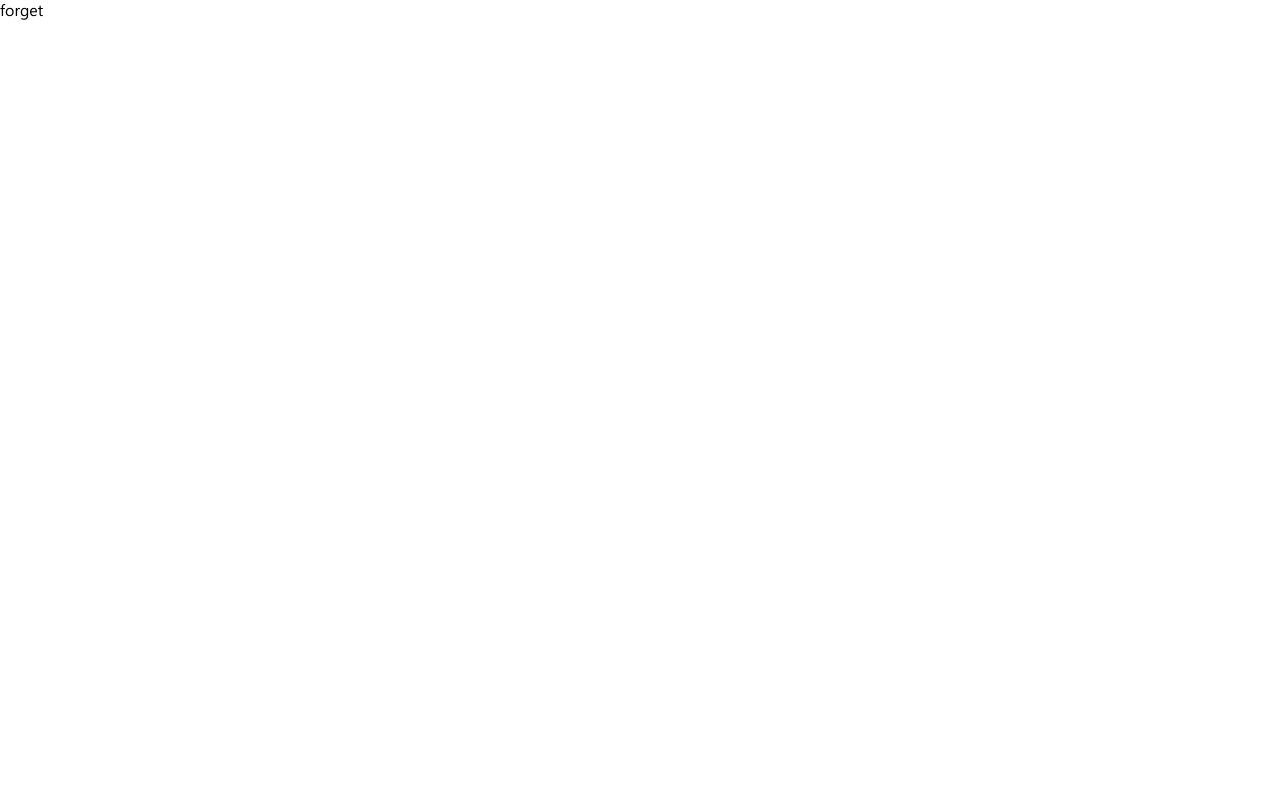
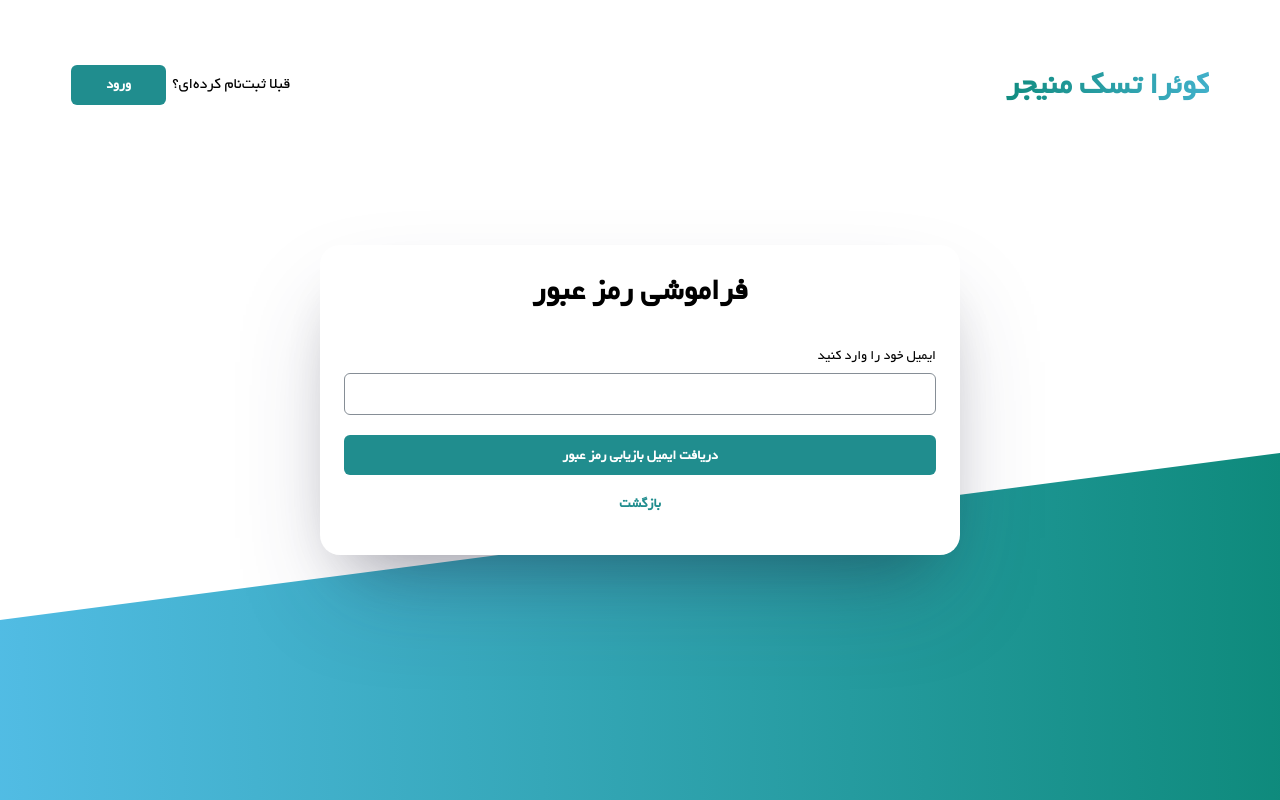
Before and after one commit to fall-Quera-front-end-bootcamp/DeltajsTodo, a React (Vite) app in the folder deltajstodo/: page /api/auth/forgetPassword in a window 1280 px wide. Built offline with nearby package versions, Linux system fonts and the light colour scheme.

Commit message:
complete layout components and add forgot page

```diff
--- a/deltajstodo/src/components/Buttons/FormButton.tsx
+++ b/deltajstodo/src/components/Buttons/FormButton.tsx
@@ -1,15 +1,24 @@
-import "../../dist/output.css";
+import '../../dist/output.css'
 
-function FormButton({ text }: { text: string }): JSX.Element {
+function FormButton({
+  text,
+  color,
+  ...props
+}: {
+  text: string
+  color: string
+  onClickFunction: any
+}): JSX.Element {
+  const textColor =
+    color === 'bg-brand-primary' ? 'text-[white]' : 'text-brand-primary'
   return (
     <button
-      className={
-        "bg-brand-primary text-[white] font-yekan font-extrabold text-[14px] leading-[19.73px] rounded-[6px] p-[10px] w-[100%] h-[40px] mt-6 mb-6"
-      }
+      className={`${color} ${textColor} font-yekan font-extrabold text-[14px] leading-[19.73px] rounded-[6px] p-[10px] w-[100%] h-[40px] mb-2`}
+      onClick={props.onClickFunction}
     >
       {text}
     </button>
-  );
+  )
 }
 
-export default FormButton;
+export default FormButton
--- a/deltajstodo/src/components/Buttons/HeaderButton.tsx
+++ b/deltajstodo/src/components/Buttons/HeaderButton.tsx
@@ -1,15 +1,22 @@
-import "../../dist/output.css";
+import '../../dist/output.css'
+import { NavLink } from 'react-router-dom'
 
-function HeaderButton({ text }: { text: string }): JSX.Element {
+function HeaderButton({
+  text,
+  src,
+}: {
+  text: string
+  src: string
+}): JSX.Element {
   return (
     <button
       className={
-        "bg-brand-primary text-[white] font-yekan font-extrabold text-[14px] leading-[19.73px] rounded-[6px] p-[10px] w-[95px] h-[40px] mr-[6px]"
+        'bg-brand-primary text-[white] font-yekan font-extrabold text-[14px] leading-[19.73px] rounded-[6px] p-[10px] w-[95px] h-[40px] mr-[6px]'
       }
     >
-      {text}
+      <NavLink to={src}>{text}</NavLink>
     </button>
-  );
+  )
 }
 
-export default HeaderButton;
+export default HeaderButton
--- a/deltajstodo/src/components/Card/AuthCard.tsx
+++ b/deltajstodo/src/components/Card/AuthCard.tsx
@@ -1,11 +1,11 @@
-import "../../dist/output.css";
+import '../../dist/output.css'
 
 function AuthCard({ children }: { children: any }): JSX.Element {
   return (
-    <div className="w-[100%] sm:w-[640px] h-[429px] bg-[white] p-6 rounded-[20px]">
+    <div className="w-[100%] sm:w-[640px] bg-[white] p-6 rounded-[20px] shadow-card">
       {children}
     </div>
-  );
+  )
 }
 
-export default AuthCard;
+export default AuthCard
--- a/deltajstodo/src/components/Input/Input.tsx
+++ b/deltajstodo/src/components/Input/Input.tsx
@@ -1,9 +1,12 @@
-import "../../dist/output.css";
+import '../../dist/output.css'
 
 function Input({ name, type }: { name: string; type: string }): JSX.Element {
   return (
-    <div dir="rtl">
-      <label htmlFor="" className="block font-yekan font-normal text-[14px] leading-[19.73px] mb-2">
+    <div dir="rtl" className="mb-5">
+      <label
+        htmlFor=""
+        className="block font-yekan font-normal text-[14px] leading-[19.73px] mb-2"
+      >
         {name}
       </label>
       <input
@@ -11,7 +14,7 @@ function Input({ name, type }: { name: string; type: string }): JSX.Element {
         className="w-[100%] bg-[white] rounded-[6px] border-solid border-[1px] border-gray-primary p-2"
       />
     </div>
-  );
+  )
 }
 
-export default Input;
+export default Input
--- a/deltajstodo/src/components/Svg/AuthSvg.tsx
+++ b/deltajstodo/src/components/Svg/AuthSvg.tsx
@@ -1,10 +1,19 @@
-import "../../dist/output.css";
+import '../../dist/output.css'
 
 function AuthSvg(): JSX.Element {
   return (
     <div className="fixed bottom-0 w-[100%] h-[60vh] z-[-1000]">
-      <svg width="100%" height="100%" viewBox="0 0 100% 100%" fill="none" xmlns="http://www.w3.org/2000/svg">
-        <path d="M0 700 L0 300 L2000 0 L2000 700 Z" fill="url(#paint0_linear_0_214)" />
+      <svg
+        width="100%"
+        height="100%"
+        viewBox="0 0 100% 100%"
+        fill="none"
+        xmlns="http://www.w3.org/2000/svg"
+      >
+        <path
+          d="M0 700 L0 300 L2300 0 L2300 700 Z"
+          fill="url(#paint0_linear_0_214)"
+        />
         <defs>
           <linearGradient
             id="paint0_linear_0_214"
@@ -20,7 +29,7 @@ function AuthSvg(): JSX.Element {
         </defs>
       </svg>
     </div>
-  );
+  )
 }
 
-export default AuthSvg;
+export default AuthSvg
--- a/deltajstodo/src/components/layout/Header.tsx
+++ b/deltajstodo/src/components/layout/Header.tsx
@@ -1,31 +1,31 @@
 /* eslint-disable tailwindcss/no-custom-classname */
 /* eslint-disable tailwindcss/no-contradicting-classname */
 import '../../dist/output.css'
+import HeaderButton from '../Buttons/HeaderButton'
 
-function Header (): JSX.Element {
+function Header({
+  buttonText,
+  linkText,
+  linkSrc,
+}: {
+  buttonText: string
+  linkText: string
+  linkSrc: string
+}): JSX.Element {
   return (
     <div
       dir="rtl"
-      className="fixed top-[7.8125%] flex w-[88.88%] flex-col items-center justify-between sm:flex-row"
+      className="fixed top-[7.8125%] flex w-[88.88%] flex-col items-center justify-between sm:flex-row "
     >
       <h1 className="bg-gradient-to-r from-[#118C80] from-0% to-[#4AB7D8] to-[120%] bg-clip-text text-[32px] font-extrabold leading-[45.09px] text-transparent">
         کوئرا تسک منیجر
       </h1>
-      <div className="mt-6 sm:mt-0">
-        <a href="#" className="font-yekan text-right text-[16px] font-medium leading-[22.55px]" />
-      {/* <h1 className="bg-gradient-to-r from-[#118C80] from-0% to-[#4AB7D8] to-[120%] bg-clip-text text-[32px] font-extrabold leading-[45.09px] text-transparent">
-        کوئرا تسک منیجر
-      </h1>
       <div>
-        <a
-          href="#"
-          className="font-yekan text-right text-[16px] font-medium leading-[22.55px]"
-        >
+        <span className="font-yekan text-right text-[16px] font-medium leading-[22.55px]">
           {linkText}
-        </a>
-        <HeaderButton text={buttonText} />
-      </div> */}
-    </div>
+        </span>
+        <HeaderButton text={buttonText} src={linkSrc} />
+      </div>
     </div>
   )
 }
--- a/deltajstodo/src/components/layout/Layout.tsx
+++ b/deltajstodo/src/components/layout/Layout.tsx
@@ -2,18 +2,20 @@ import '../../dist/output.css'
 import AuthSvg from '../Svg/AuthSvg'
 import Header from './Header'
 
-function Layout ({
+function Layout({
   children,
   buttonText,
-  linkText
+  linkText,
+  linkSrc,
 }: {
   children: any
   buttonText: string
   linkText: string
+  linkSrc: string
 }): JSX.Element {
   return (
-    <div className="flex h-[100vh] items-center justify-center">
-      <Header buttonText={buttonText} linkText={linkText} />
+    <div className="flex h-[100vh] items-center justify-center ">
+      <Header buttonText={buttonText} linkText={linkText} linkSrc={linkSrc} />
       {children}
       <AuthSvg />
     </div>
--- a/deltajstodo/src/pages/ForgetPassword.tsx
+++ b/deltajstodo/src/pages/ForgetPassword.tsx
@@ -1,13 +1,49 @@
-import { type FunctionComponent } from 'react'
+import { useState, type FunctionComponent } from 'react'
+
+import Layout from '../components/layout/Layout'
+import AuthCard from '../components/Card/AuthCard'
+import Input from '../components/Input/Input'
+import FormButton from '../components/Buttons/FormButton'
 
 // eslint-disable-next-line @typescript-eslint/no-empty-interface
 interface ForgetPasswordProps {}
 
 const ForgetPassword: FunctionComponent<ForgetPasswordProps> = () => {
+  const [formVisible, setFormVisible] = useState(true)
+
+  const sendEmail = () => {
+    setFormVisible(false)
+  }
   return (
-    <>
-      <div>forget</div>
-    </>
+    <Layout
+      buttonText={'ورود'}
+      linkText={'قبلا ثبت‌نام کرده‌ای؟'}
+      linkSrc={'/api/auth/Login'}
+    >
+      <AuthCard>
+        <h1 className="font-yekan font-extrabold text-[32px] leading-[45.09px] text-center">
+          فراموشی رمز عبور
+        </h1>
+        <div className={`${formVisible ? 'mt-[32px]' : 'hidden'}`}>
+          <Input name="ایمیل خود را وارد کنید" type="email" />
+          <FormButton
+            text="دریافت ایمیل بازیابی رمز عبور"
+            color="bg-brand-primary"
+            onClickFunction={sendEmail}
+          />
+          <FormButton
+            text="بازگشت"
+            color="transparent"
+            onClickFunction={() => {}}
+          />
+        </div>
+        <div className={`${formVisible ? 'hidden' : 'mt-[32px]'}`}>
+          <span className="block text-center font-yekan font-normal text-[14px] leading-[19.73px]">
+            .لینک تغییر رمز عبور برای شما ایمیل شد. لطفا ایمیل خود را بررسی کنید
+          </span>
+        </div>
+      </AuthCard>
+    </Layout>
   )
 }
 
--- a/deltajstodo/tailwind.config.js
+++ b/deltajstodo/tailwind.config.js
@@ -1,124 +1,127 @@
 /** @type {import('tailwindcss').Config} */
 export default {
-  content: ["./index.html", "./src/**/*.{js,ts,jsx,tsx}"],
+  content: ['./index.html', './src/**/*.{js,ts,jsx,tsx}'],
   theme: {
     fontFamily: {
-      yekan: ["Yekan"],
+      yekan: ['Yekan'],
     },
     colors: {
-      transparent: "transparent",
+      transparent: 'transparent',
       gray: {
-        secondary: "#F1F3F5",
-        primary: "#868E96",
-        dark: "#343A40",
+        secondary: '#F1F3F5',
+        primary: '#868E96',
+        dark: '#343A40',
       },
       red: {
-        secondary: "#FFE3E3",
-        primary: "#FA5252",
+        secondary: '#FFE3E3',
+        primary: '#FA5252',
       },
       pink: {
-        secondary: "#FFDEEB",
-        primary: "#E64980",
+        secondary: '#FFDEEB',
+        primary: '#E64980',
       },
       grape: {
-        secondary: "#F3D9FA",
-        primary: "#BE4BDB",
+        secondary: '#F3D9FA',
+        primary: '#BE4BDB',
       },
       violet: {
-        secondary: "#E5DBFF",
-        primary: "#7950F2",
+        secondary: '#E5DBFF',
+        primary: '#7950F2',
       },
       indigo: {
-        secondary: "#DBE4FF",
-        primary: "#4C6EF5",
+        secondary: '#DBE4FF',
+        primary: '#4C6EF5',
       },
       blue: {
-        secondary: "#D0EBFF",
-        primary: "#228BE6",
+        secondary: '#D0EBFF',
+        primary: '#228BE6',
       },
       cyan: {
-        secondary: "#C5F6FA",
-        primary: "#15AABF",
+        secondary: '#C5F6FA',
+        primary: '#15AABF',
       },
       teal: {
-        secondary: "#C3FAE8",
-        primary: "#12B886",
+        secondary: '#C3FAE8',
+        primary: '#12B886',
       },
       brand: {
-        secondary: "#C2F7FA",
-        primary: "#208D8E",
+        secondary: '#C2F7FA',
+        primary: '#208D8E',
       },
       green: {
-        secondary: "#D3F9D8",
-        primary: "#40C057",
+        secondary: '#D3F9D8',
+        primary: '#40C057',
       },
       lime: {
-        secondary: "#E9FAC8",
-        primary: "#82C91E",
+        secondary: '#E9FAC8',
+        primary: '#82C91E',
       },
       yellow: {
-        secondary: "#FFF3BF",
-        primary: "#FAB005",
+        secondary: '#FFF3BF',
+        primary: '#FAB005',
       },
       orange: {
-        secondary: "#FFE8CC",
-        primary: "#FD7E14",
+        secondary: '#FFE8CC',
+        primary: '#FD7E14',
       },
     },
     fontSize: {
-      headingl: ["32px"],
-      headingm: ["28px"],
-      headings: ["24px"],
-      headingxs: ["20px"],
-      bodyxl: ["24px"],
-      bodyl: ["20px"],
-      bodys: ["14px"],
-      bodyxs: ["12px"],
+      headingl: ['32px'],
+      headingm: ['28px'],
+      headings: ['24px'],
+      headingxs: ['20px'],
+      bodyxl: ['24px'],
+      bodyl: ['20px'],
+      bodys: ['14px'],
+      bodyxs: ['12px'],
       boldxl: [
-        "24px",
+        '24px',
         {
-          lineHeight: "1.75rem",
+          lineHeight: '1.75rem',
           fontWeight: 800,
         },
       ],
       boldlarge: [
-        "20px",
+        '20px',
         {
-          lineHeight: "1.75rem",
+          lineHeight: '1.75rem',
           fontWeight: 800,
         },
       ],
       boldm: [
-        "16px",
+        '16px',
         {
-          lineHeight: "1.75rem",
+          lineHeight: '1.75rem',
           fontWeight: 800,
         },
       ],
       bolds: [
-        "14px",
+        '14px',
         {
-          lineHeight: "1.75rem",
+          lineHeight: '1.75rem',
           fontWeight: 800,
         },
       ],
       boldxs: [
-        "12px",
+        '12px',
         {
-          lineHeight: "1.75rem",
+          lineHeight: '1.75rem',
           fontWeight: 800,
         },
       ],
     },
     extend: {
       spacing: {
-        xs: "1rem",
-        s: "2rem",
-        m: "3rem",
-        l: "4rem",
-        xl: "5rem",
+        xs: '1rem',
+        s: '2rem',
+        m: '3rem',
+        l: '4rem',
+        xl: '5rem',
+      },
+      boxShadow: {
+        card: '0px 50px 100px -20px #32325D40, 0px 30px 60px -30px #0000004D',
       },
     },
   },
   plugins: [],
-};
+}
```
